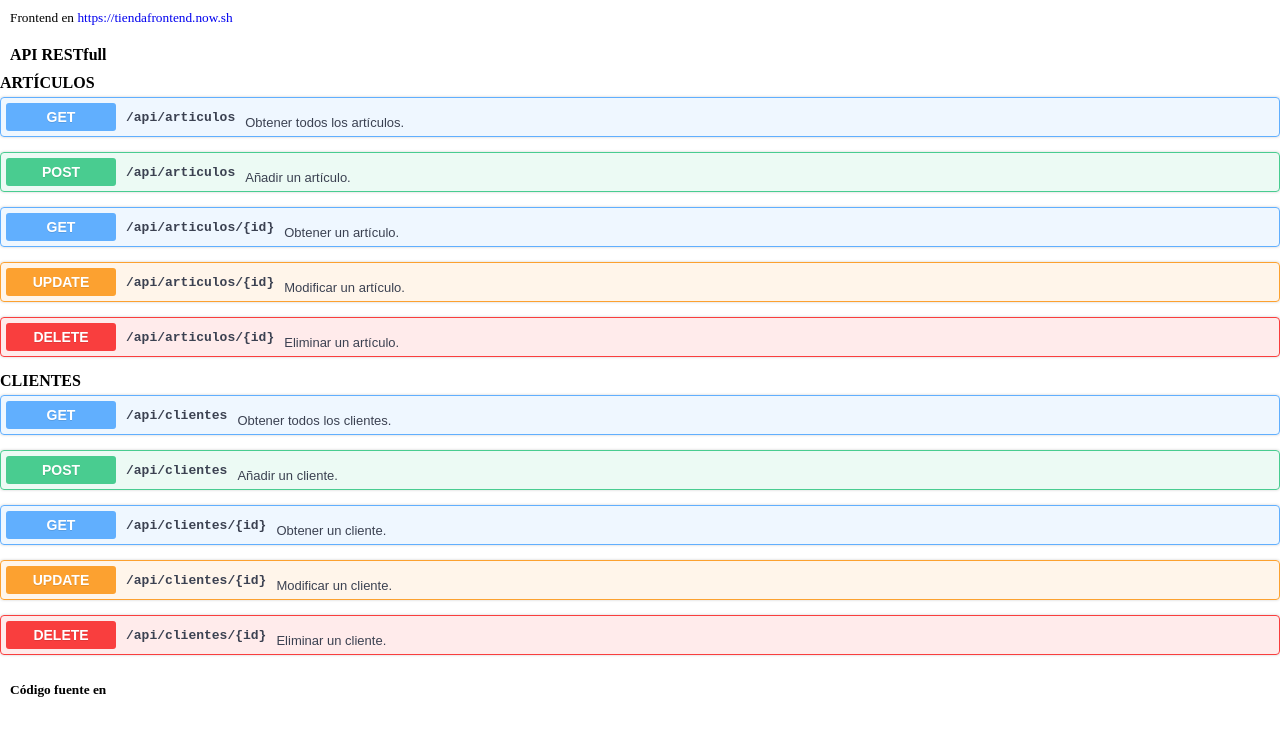
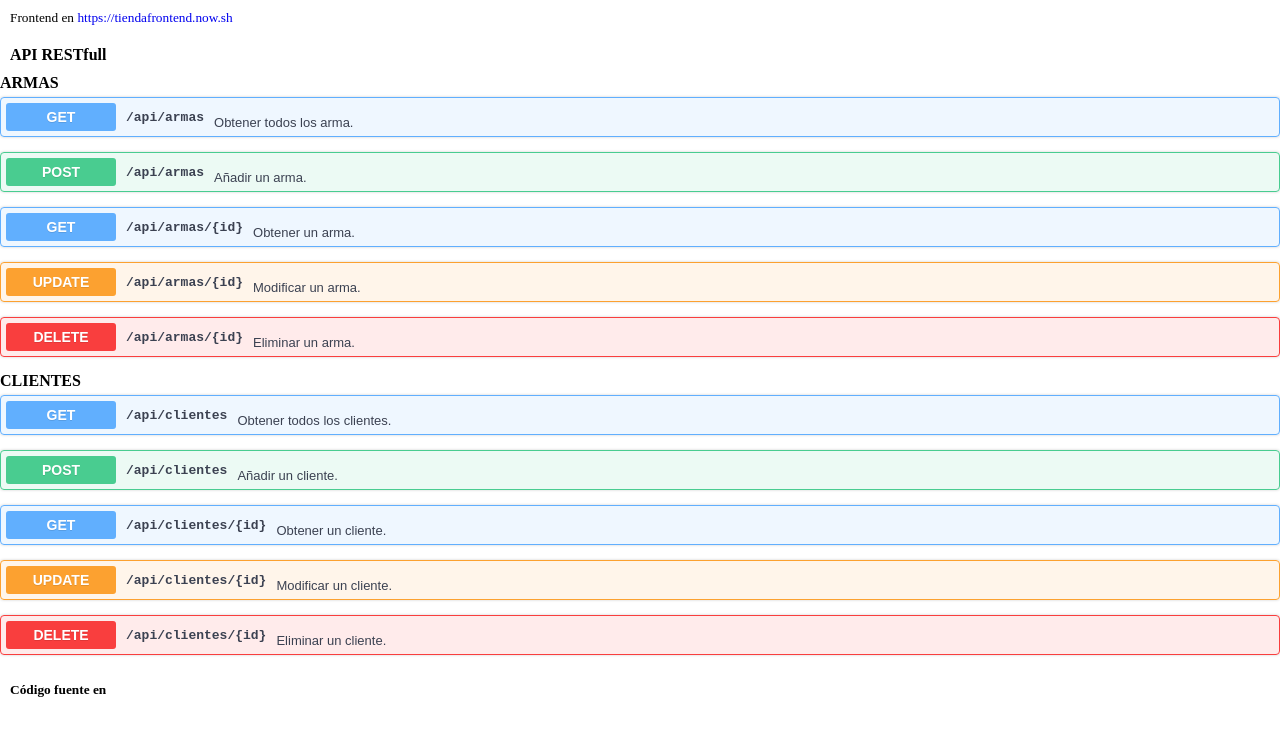
Before and after one commit to RomanCito-969/TiendaBackEnd, a website: page public/index.html in a window 1280 px wide. Shown: the part 61-796 px from the top of the page. Drawn offline with Linux system fonts and the light colour scheme.

Commit message:
Actualizacion de .html

```diff
--- a/controllers.js
+++ b/controllers.js
@@ -36,7 +36,7 @@ exports.updateCliente = (req, res) =>
 
 
 exports.createCliente = (req, res) =>
-    new Cliente({ nombre: req.body.nombre, apellidos: req.body.apellidos })
+    new Cliente({_id: req.body._id, nombre: req.body.nombre, apellidos: req.body.apellidos })
     .save((err, data) => {
         if (err) res.json({ error: err });
         else     res.json(data);
@@ -44,7 +44,7 @@ exports.createCliente = (req, res) =>
 
 
 
-// ------ ARTÍCULOS
+// ------ Arma
 
 exports.readArmas = (req, res) =>
     Arma.find({}, (err, data) => {
@@ -80,7 +80,7 @@ exports.updateArma = (req, res) =>
 
 
 exports.createArma = (req, res) =>
-    new Arma({ nombre: req.body.nombre, precio: req.body.precio })
+    new Arma({_id: req.body._id, nombre: req.body.nombre, precio: req.body.precio })
     .save((err, data) => {
         if (err) res.json({ error: err });
         else     res.json(data);
--- a/public/index.html
+++ b/public/index.html
@@ -20,31 +20,31 @@
         <p><b>API RESTfull</b></p>
 
         <section class="bloque">
-            <h4>ARTÍCULOS</h4>
+            <h4>ARMAS</h4>
             <div class="resumen metodo get">
                 <span class="metodo-verbo http-get">GET</span>
-                <span class="metodo-ruta">/api/articulos</span>
-                <span class="metodo-descripcion">Obtener todos los artículos.</span>
+                <span class="metodo-ruta">/api/armas</span>
+                <span class="metodo-descripcion">Obtener todos los arma.</span>
             </div>
             <div class="resumen metodo post">
                 <span class="metodo-verbo http-post">POST</span>
-                <span class="metodo-ruta">/api/articulos</span>
-                <span class="metodo-descripcion">Añadir un artículo.</span>
+                <span class="metodo-ruta">/api/armas</span>
+                <span class="metodo-descripcion">Añadir un arma.</span>
             </div>
             <div class="resumen metodo get">
                 <span class="metodo-verbo http-get">GET</span>
-                <span class="metodo-ruta">/api/articulos/{id}</span>
-                <span class="metodo-descripcion">Obtener un artículo.</span>
+                <span class="metodo-ruta">/api/armas/{id}</span>
+                <span class="metodo-descripcion">Obtener un arma.</span>
             </div>
             <div class="resumen metodo update">
                 <span class="metodo-verbo http-update">UPDATE</span>
-                <span class="metodo-ruta">/api/articulos/{id}</span>
-                <span class="metodo-descripcion">Modificar un artículo.</span>
+                <span class="metodo-ruta">/api/armas/{id}</span>
+                <span class="metodo-descripcion">Modificar un arma.</span>
             </div>
             <div class="resumen metodo delete">
                 <span class="metodo-verbo http-delete">DELETE</span>
-                <span class="metodo-ruta">/api/articulos/{id}</span>
-                <span class="metodo-descripcion">Eliminar un artículo.</span>
+                <span class="metodo-ruta">/api/armas/{id}</span>
+                <span class="metodo-descripcion">Eliminar un arma.</span>
             </div>
         </section>
 
```
